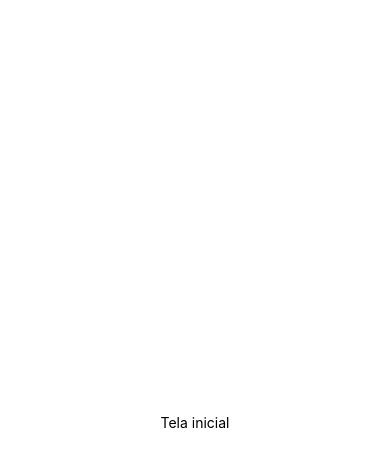
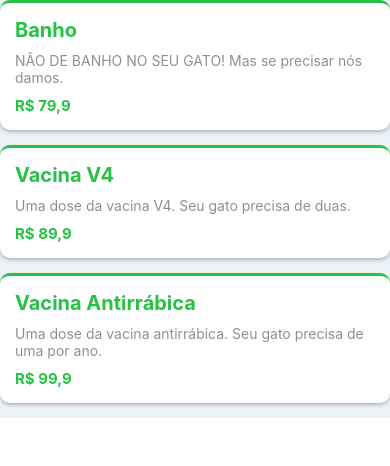
Before and after one commit to AshileySabah/petshop-expo-cli, a React Native app: screen / in a window 390 px wide. Shown: the top 466 px of the page. Built offline with nearby package versions, Linux system fonts and the light colour scheme.

Commit message:
feat: lista de servicos

```diff
--- a/App.js
+++ b/App.js
@@ -1,20 +1,12 @@
-import {StatusBar} from 'expo-status-bar';
-import {StyleSheet, Text, View} from 'react-native';
+import React from 'react';
+import {SafeAreaView, StatusBar} from 'react-native';
+import Servicos from './src/telas/Servicos';
 
 export default function App() {
   return (
-    <View style={styles.container}>
-      <Text>Tela inicial</Text>
-      <StatusBar style="auto" />
-    </View>
+    <SafeAreaView>
+      <StatusBar />
+      <Servicos />
+    </SafeAreaView>
   );
 }
-
-const styles = StyleSheet.create({
-  container: {
-    flex: 1,
-    backgroundColor: '#fff',
-    alignItems: 'center',
-    justifyContent: 'center',
-  },
-});
--- /dev/null
+++ b/src/telas/Servicos/index.js
@@ -0,0 +1,90 @@
+import React from 'react';
+import {FlatList, Text, TouchableOpacity, StyleSheet, View} from 'react-native';
+
+export default function Servicos() {
+  const servicos = [
+    {
+      id: 1,
+      nome: 'Banho',
+      preco: 79.9,
+      descricao: 'NÃO DE BANHO NO SEU GATO! Mas se precisar nós damos.',
+    },
+    {
+      id: 2,
+      nome: 'Vacina V4',
+      preco: 89.9,
+      descricao: 'Uma dose da vacina V4. Seu gato precisa de duas.',
+    },
+    {
+      id: 3,
+      nome: 'Vacina Antirrábica',
+      preco: 99.9,
+      descricao:
+        'Uma dose da vacina antirrábica. Seu gato precisa de uma por ano.',
+    },
+  ];
+
+  return (
+    <View style={styles.container}>
+      <FlatList
+        data={servicos}
+        renderItem={({item}) => (
+          <TouchableOpacity style={styles.botao}>
+            <Text style={styles.nome}>{item.nome}</Text>
+            <Text style={styles.descricao}>{item.descricao}</Text>
+            <Text style={styles.preco}>
+              R$ {String(item.preco)?.replace('.', ',')}
+            </Text>
+          </TouchableOpacity>
+        )}
+        keyExtractor={id => String(id)}
+      />
+    </View>
+  );
+}
+
+const colors = {
+  cinza: '#948f8f',
+  verde: '#25c244',
+  azulBebe: '#ebf3f9',
+};
+
+const styles = StyleSheet.create({
+  botao: {
+    backgroundColor: '#fff',
+    borderRadius: 10,
+    padding: 15,
+    marginBottom: 15,
+    borderTopColor: colors.verde,
+    borderTopWidth: 3,
+
+    shadowColor: '#000',
+    shadowOffset: {
+      width: 0,
+      height: 2,
+    },
+    shadowOpacity: 0.25,
+    shadowRadius: 3.84,
+
+    elevation: 5,
+  },
+  container: {
+    backgroundColor: colors.azulBebe,
+    height: '100%',
+  },
+  nome: {
+    fontSize: 20,
+    color: colors.verde,
+    fontWeight: 'bold',
+    marginBottom: 10,
+  },
+  descricao: {
+    color: colors.cinza,
+    marginBottom: 10,
+  },
+  preco: {
+    fontSize: 15,
+    fontWeight: 'bold',
+    color: colors.verde,
+  },
+});
```
